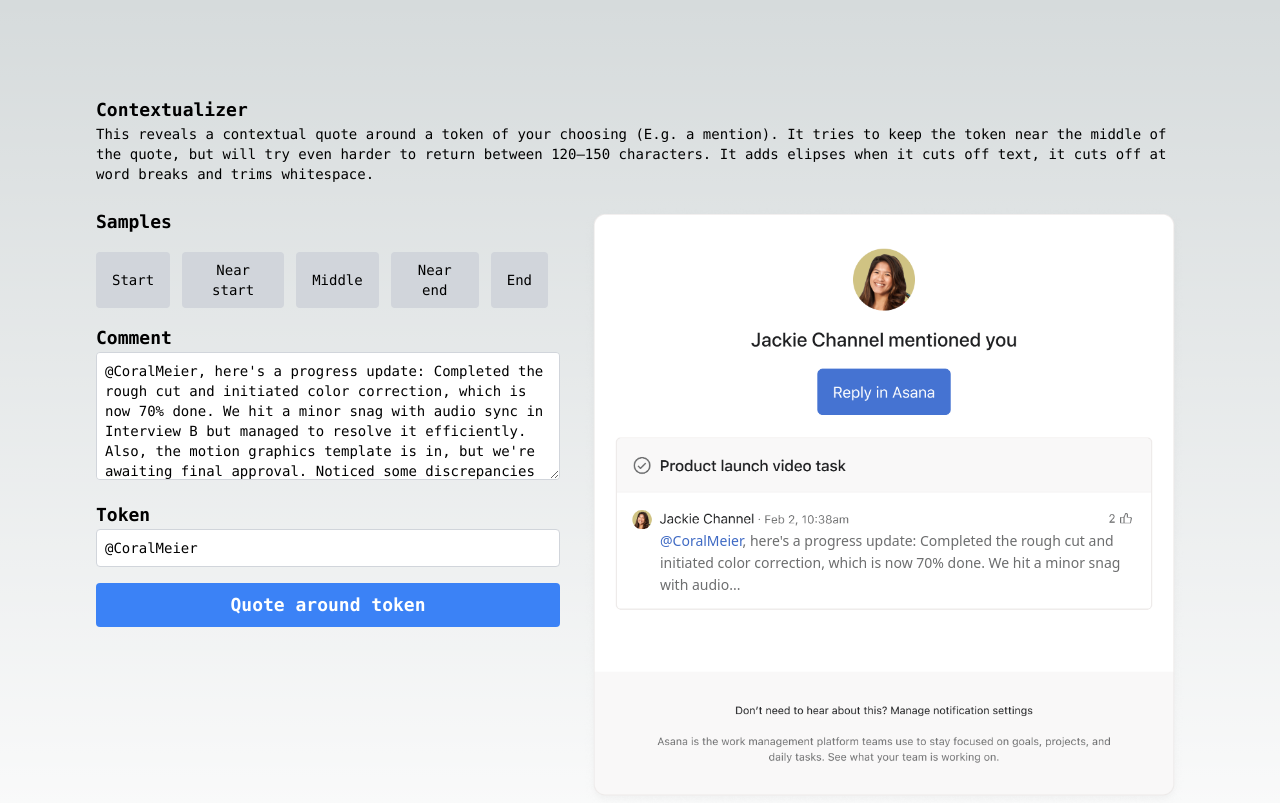
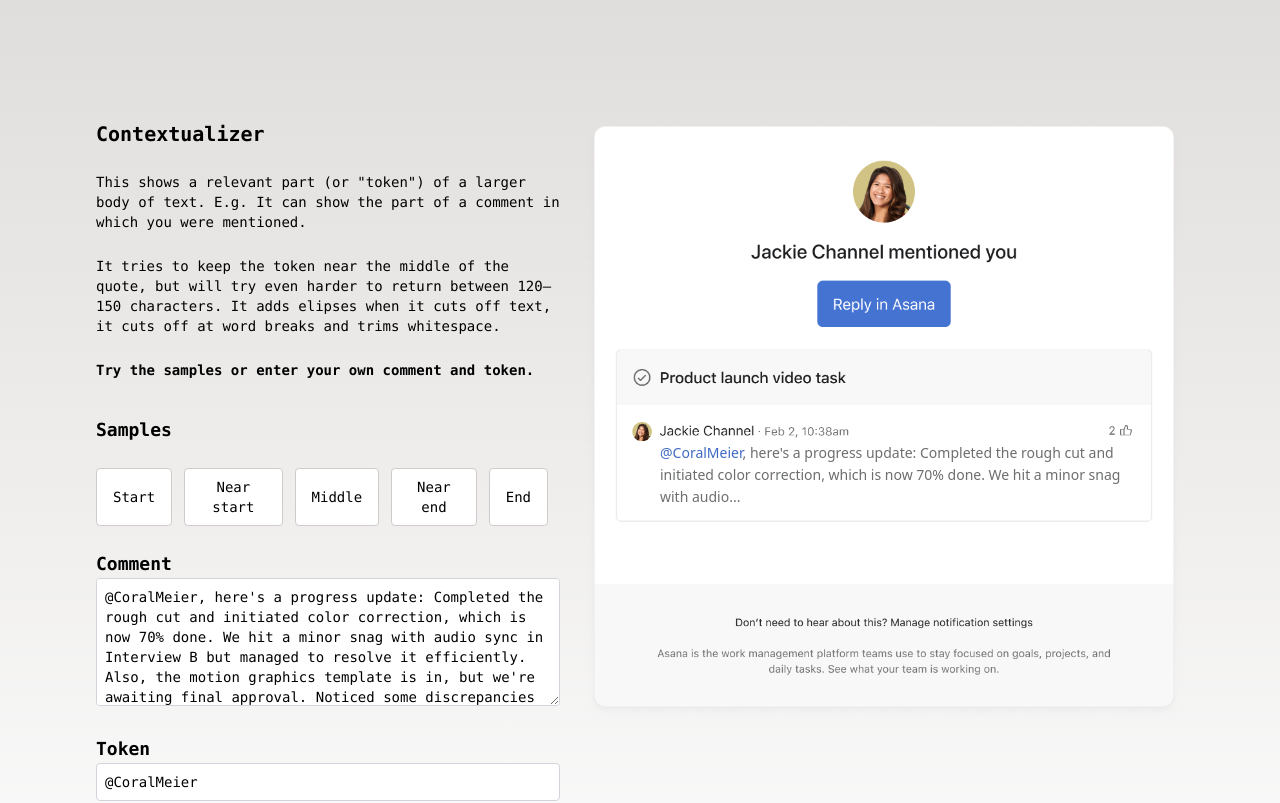
Before and after one commit to nfiniteset/contextualizer, a Next.js app: page / in a window 1280 px wide. Shown: the top 803 px of the page. Built offline with nearby package versions, Linux system fonts and the light colour scheme.

Commit message:
Cleans up presentation

```diff
--- a/app/globals.css
+++ b/app/globals.css
@@ -4,16 +4,8 @@
 
 :root {
   --foreground-rgb: 0, 0, 0;
-  --background-start-rgb: 214, 219, 220;
+  --background-start-rgb: 224, 222, 220;
   --background-end-rgb: 255, 255, 255;
-}
-
-@media (prefers-color-scheme: dark) {
-  :root {
-    --foreground-rgb: 255, 255, 255;
-    --background-start-rgb: 0, 0, 0;
-    --background-end-rgb: 0, 0, 0;
-  }
 }
 
 body {
--- a/app/page.js
+++ b/app/page.js
@@ -11,11 +11,11 @@
   nearStart: "Progress update, FYI leads (especially @CoralMeier!): Completed the rough cut and initiated color correction, which is now 70% done. We hit a minor snag with audio sync in Interview B but managed to resolve it efficiently. Also, the motion graphics template is in, but we're awaiting final approval. Noticed some discrepancies in the proxy files for the drone shots; re-encoding those to ensure smooth editing. Can you confirm the timeline for the remaining color grading and review the updated drone footage? Your feedback will be crucial for final adjustments.",
   middle: "Progress update: Completed the rough cut and initiated color correction, which is now 70% done. We hit a minor snag with audio sync in Interview B but managed to resolve it efficiently. Also, the motion graphics template is in, but we're awaiting final approval (Head's up @CoralMeier!). Noticed some discrepancies in the proxy files for the drone shots; re-encoding those to ensure smooth editing. Can you confirm the timeline for the remaining color grading and review the updated drone footage? Your feedback will be crucial for final adjustments.",
   nearEnd: "Progress update: Completed the rough cut and initiated color correction, which is now 70% done. We hit a minor snag with audio sync in Interview B but managed to resolve it efficiently. Also, the motion graphics template is in, but we're awaiting final approval. Noticed some discrepancies in the proxy files for the drone shots; re-encoding those to ensure smooth editing. Can you confirm the timeline for the remaining color grading and review the updated drone footage? @CoralMeier, your feedback will be crucial for final adjustments.",
-  end: "Progress update: Completed the rough cut and initiated color correction, which is now 70% done. We hit a minor snag with audio sync in Interview B but managed to resolve it efficiently. Also, the motion graphics template is in, but we're awaiting final approval. Noticed some discrepancies in the proxy files for the drone shots; re-encoding those to ensure smooth editing. Can you confirm the timeline for the remaining color grading and review the updated drone footage? Your feedback will be crucial for final adjustments. @CoralMeier"
+  end: "Progress update: Completed the rough cut and initiated color correction, which is now 70% done. We hit a minor snag with audio sync in Interview B but managed to resolve it efficiently. Also, the motion graphics template is in, but we're awaiting final approval. Noticed some discrepancies in the proxy files for the drone shots; re-encoding those to ensure smooth editing. Can you confirm the timeline for the remaining color grading and review the updated drone footage? Your feedback will be crucial for final adjustments @CoralMeier"
 }
 
 function SampleButton({label, ...props}) {
-  return <button className="rounded py-2 px-4 mr-3 border-1 border-gray-700 bg-gray-300" {...props}>{label}</button>;
+  return <button style={{ border: "solid 1px #CFCBCB", background: "white"}} className="rounded py-2 px-4 mr-3" {...props}>{label}</button>;
 }
 
 export default function Home() {
@@ -42,11 +42,14 @@
   return (
     <main className="flex min-h-screen flex-col items-stretch p-24 font-mono text-sm">
       <div className="mb-6">
-        <h1 className="text-lg font-bold">Contextualizer</h1>
-        <p>This reveals a contextual quote around a token of your choosing (E.g. a mention). It tries to keep the token near the middle of the quote, but will try even harder to return between 120–150 characters. It adds elipses when it cuts off text, it cuts off at word breaks and trims whitespace.</p>
+
       </div>
       <div className="flex">
-        <form className="flex flex-1 flex-col space-y-4 w-full pr-6" onSubmit={handleSubmit}>
+        <form className="flex flex-1 flex-col space-y-6 w-full pr-6" onSubmit={handleSubmit}>
+          <h1 className="text-xl font-bold">Contextualizer</h1>
+          <p>This shows a relevant part (or "token") of a larger body of text. E.g. It can show the part of a comment in which you were mentioned.</p>
+          <p>It tries to keep the token near the middle of the quote, but will try even harder to return between 120–150 characters. It adds elipses when it cuts off text, it cuts off at word breaks and trims whitespace.</p>
+          <p className="pb-3 font-bold">Try the samples or enter your own comment and token.</p>
           <label htmlFor="comment" className="text-lg font-bold">
             Samples
           </label>
@@ -84,6 +87,7 @@
           <button type="submit" className="px-4 py-2 text-lg font-bold bg-blue-500 text-white rounded">
             Quote around token
           </button>
+          <p style={{color: "#6D6E6F"}} className="mt-3">Length: {charCount}</p>
         </form>
         <div className="flex-col flex-none">
           <div className="relative flex flex-col items-center" width="600" height="724">
@@ -93,7 +97,6 @@
               {result[1] && <span style={{color: "#3F6AC4"}}>{result[1]}</span>}
               {result[2] && <span>{result[2]}</span>}
             </div>
-            <p className="mt-3">Length: {charCount}</p>
           </div>
         </div>
       </div>
```
